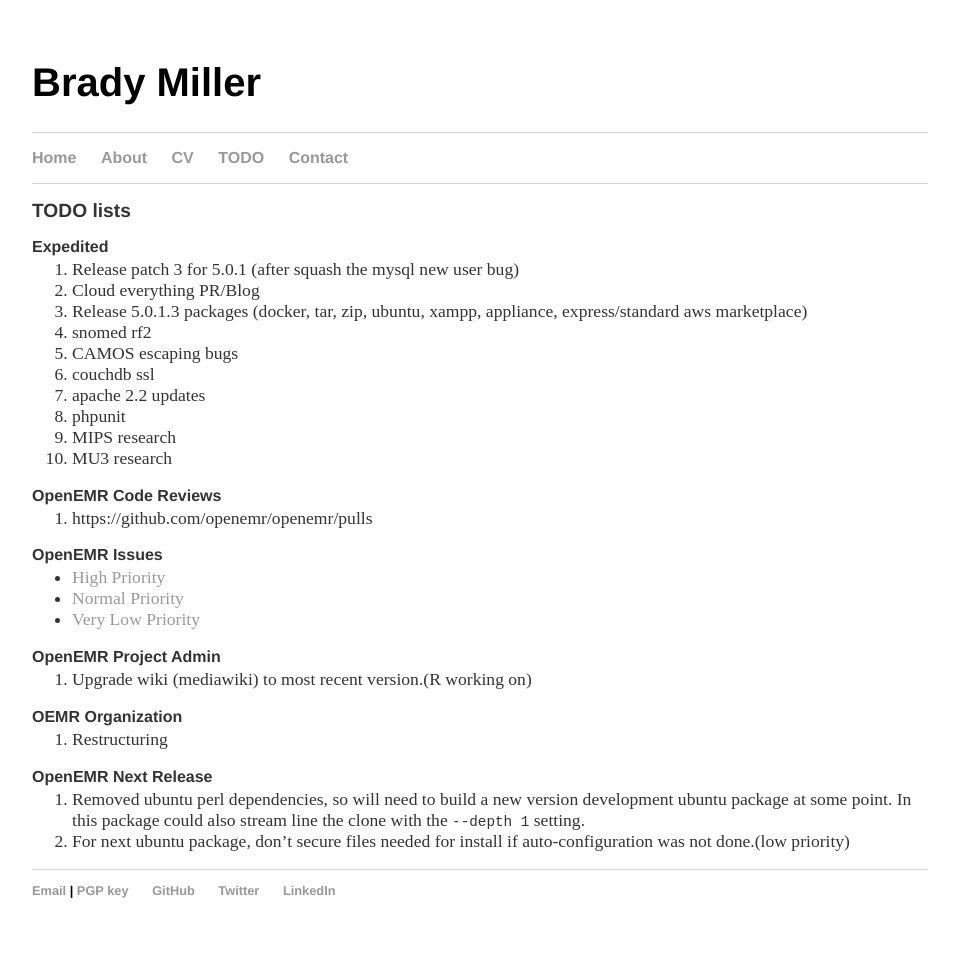
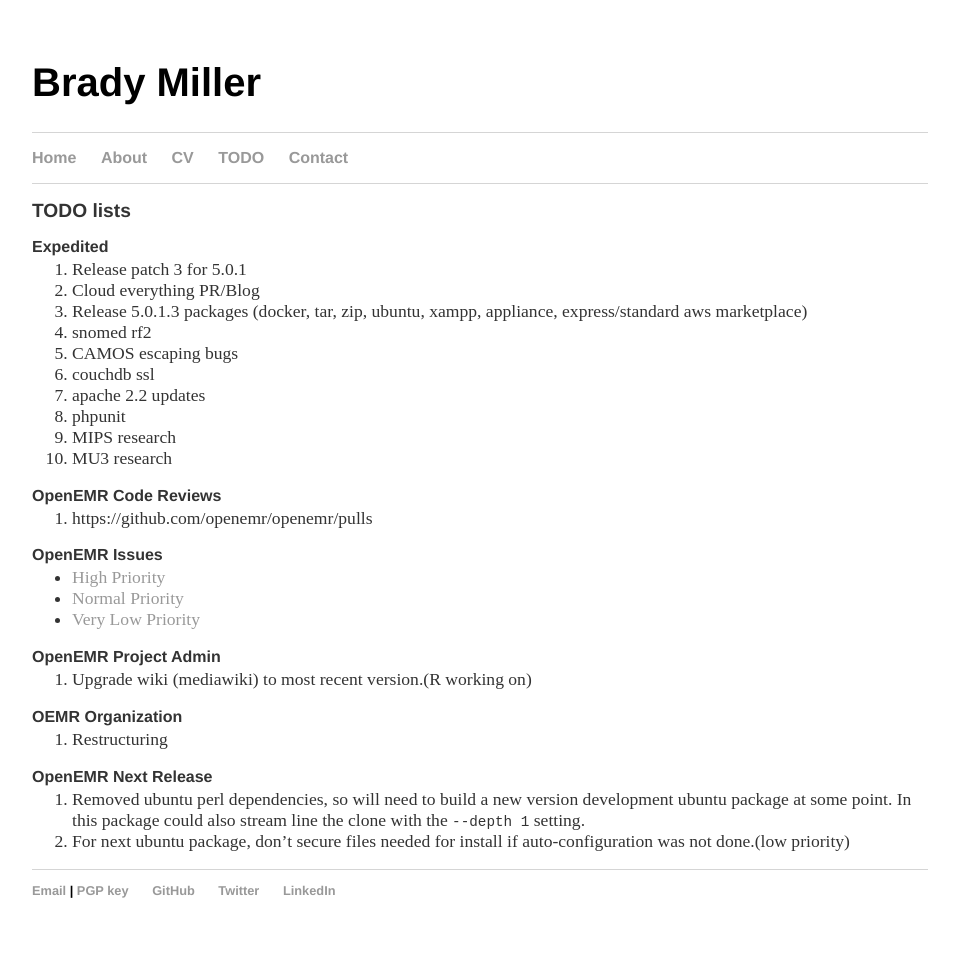
Before and after one commit to bradymiller/bradymiller.github.io, a Jekyll site: the page built from todo/index.md, in a window 1280 px wide. Shown: the whole page, without its empty margins (160-1119 px from the left). Built offline with Jekyll 4.4.1, drawn with Linux system fonts in a browser that asks for light colours; our own code applies the rules of GitHub Pages for plain Markdown files.

Commit message:
Update index.md

```diff
--- a/todo/index.md
+++ b/todo/index.md
@@ -4,7 +4,7 @@
 ## TODO lists
 
 ### Expedited
-1. Release patch 3 for 5.0.1 (after squash the mysql new user bug)
+1. Release patch 3 for 5.0.1
 1. Cloud everything PR/Blog
 1. Release 5.0.1.3 packages (docker, tar, zip, ubuntu, xampp, appliance, express/standard aws marketplace)
 1. snomed rf2
```
